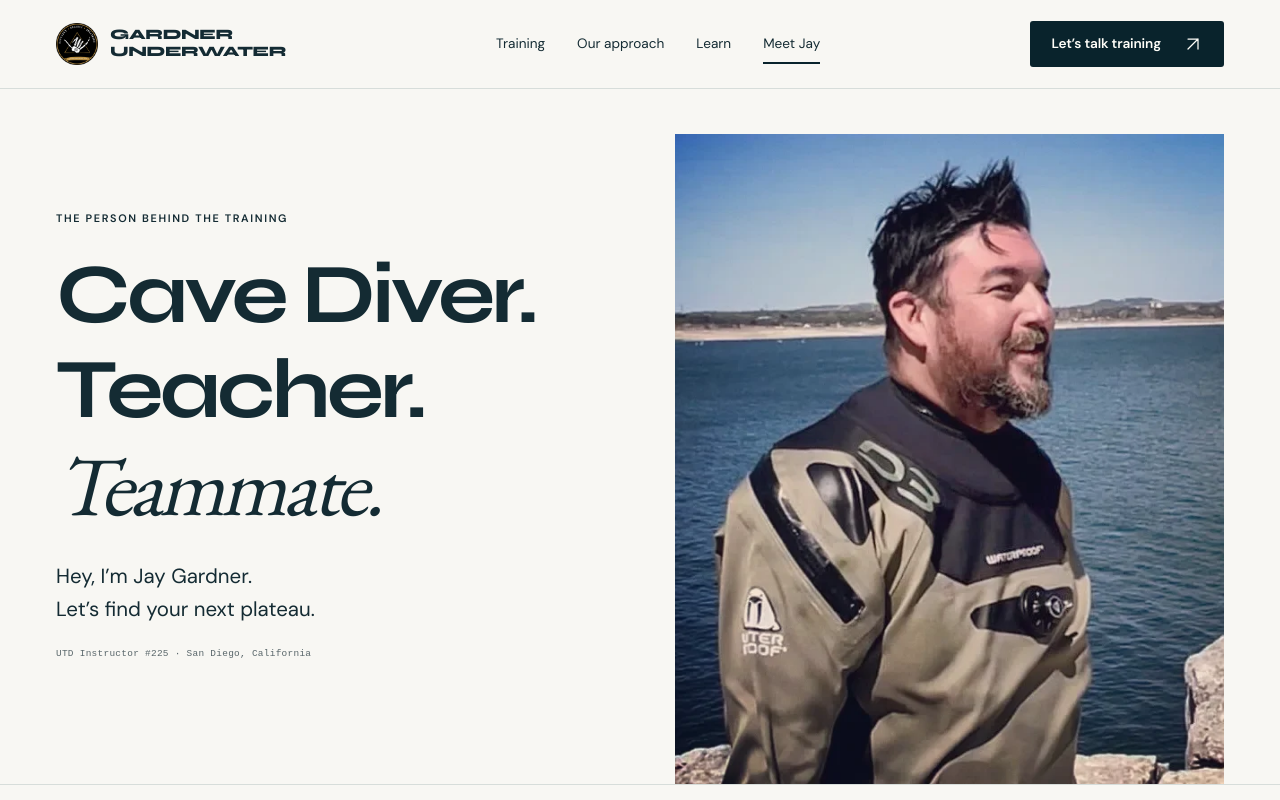
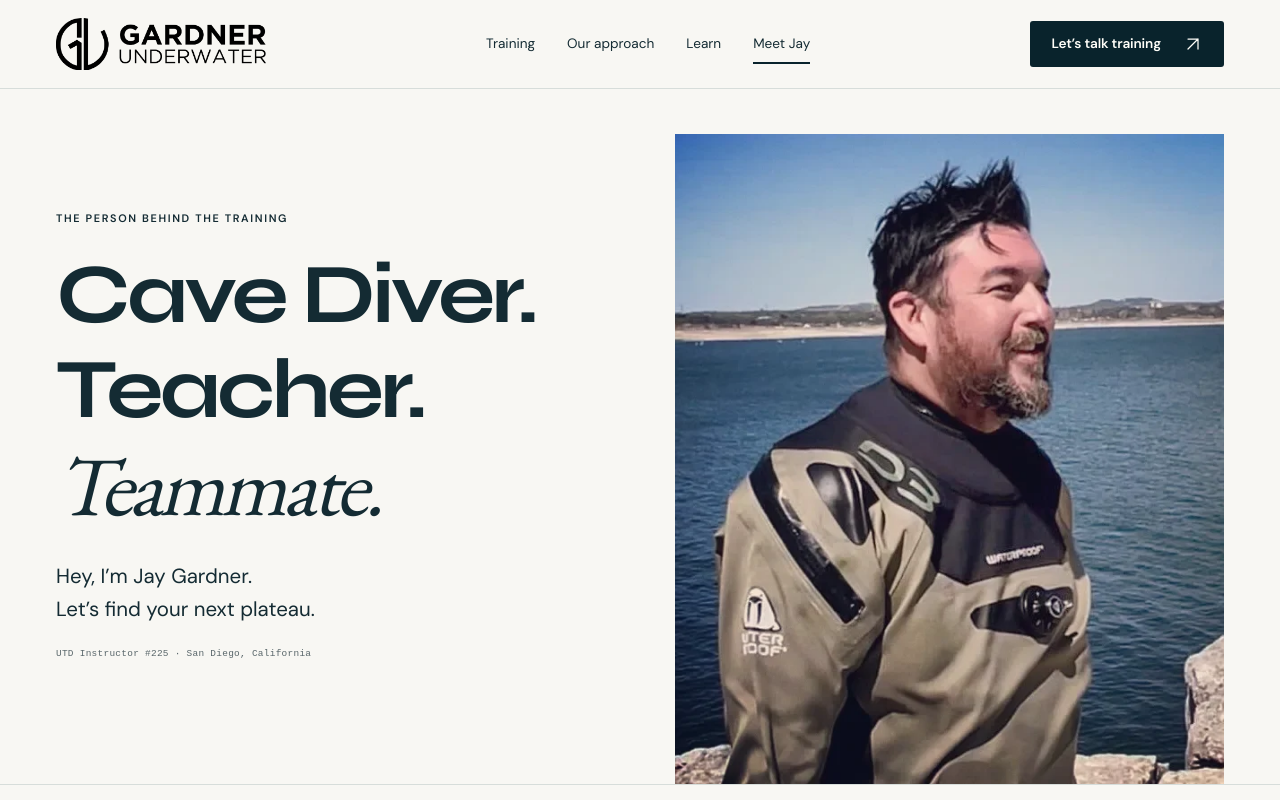
Before and after one commit to jeremiahrgardner/gardnerunderwater, a Next.js app: page /about in a window 1280 px wide. Shown: the top 800 px of the page. Built offline with nearby package versions, Linux system fonts and the light colour scheme.

Commit message:
Use original landscape GU wordmark as primary site logo

```diff
--- a/app/editorial.css
+++ b/app/editorial.css
@@ -1698,3 +1698,13 @@
 .landing-instructor-image > img { object-position: 58% center; }
 .about-portrait img { object-position: center; }
 .learn-author-photo { border-radius: 50%; object-fit: cover; margin-bottom: 1rem; }
+
+/* Full original wordmark; the transparent black artwork reverses on dark surfaces. */
+.brand-wordmark { display: block; width: 210px; height: auto; flex: 0 0 auto; }
+.site-header-home .brand-wordmark,
+.site-footer .brand-wordmark { filter: invert(1); }
+.site-footer .brand-wordmark { width: 240px; }
+@media (max-width: 600px) {
+  .site-header .brand-wordmark { width: 180px; }
+  .site-footer .brand-wordmark { width: 210px; }
+}
--- a/components/Footer.tsx
+++ b/components/Footer.tsx
@@ -8,17 +8,15 @@ export function Footer() {
       <div className="container">
         <div className="footer-grid">
           <div className="footer-brand">
-            <Link href="/" className="brand">
+            <Link href="/" className="brand" aria-label="Gardner Underwater home">
               <Image
-                src="/brand/gardner-underwater-emblem.webp"
-                width={56}
-                height={56}
+                src="/brand/gu-logo-landscape.png"
+                width={3023}
+                height={751}
+                sizes="(max-width: 600px) 210px, 240px"
                 alt=""
-                className="brand-emblem"
+                className="brand-wordmark"
               />
-              <span>
-                Gardner <span>Underwater</span>
-              </span>
             </Link>
             <p>
               Training designed to advance your skills,
--- a/components/Nav.tsx
+++ b/components/Nav.tsx
@@ -51,16 +51,14 @@ function Navigation({ showArticles }: { showArticles: boolean }) {
         <div className="container header-inner">
           <Link href="/" className="brand" aria-label="Gardner Underwater home">
             <Image
-              src="/brand/gardner-underwater-emblem.webp"
-              width={42}
-              height={42}
+              src="/brand/gu-logo-landscape.png"
+              width={3023}
+              height={751}
+              sizes="(max-width: 600px) 180px, 210px"
               alt=""
-              className="brand-emblem"
-              priority
+              className="brand-wordmark"
+              preload
             />
-            <span>
-              Gardner <span>Underwater</span>
-            </span>
           </Link>
           <nav className="desktop-nav" aria-label="Main navigation">
             {navLinks.map((link) => (
--- a/lib/site.ts
+++ b/lib/site.ts
@@ -22,7 +22,7 @@ export const businessSchema = {
   "@id": `${site.url}/#organization`,
   name: site.name,
   url: site.url,
-  logo: absoluteUrl("/brand/gardner-underwater-emblem.webp"),
+  logo: absoluteUrl("/brand/gu-logo-landscape.png"),
   telephone: "+1-619-880-0684",
   areaServed: "San Diego",
   sameAs: [
```
Also changed, not shown: public/brand/gu-logo-landscape.png (added), 2 other files (tests, documents, lock files or other folders).
